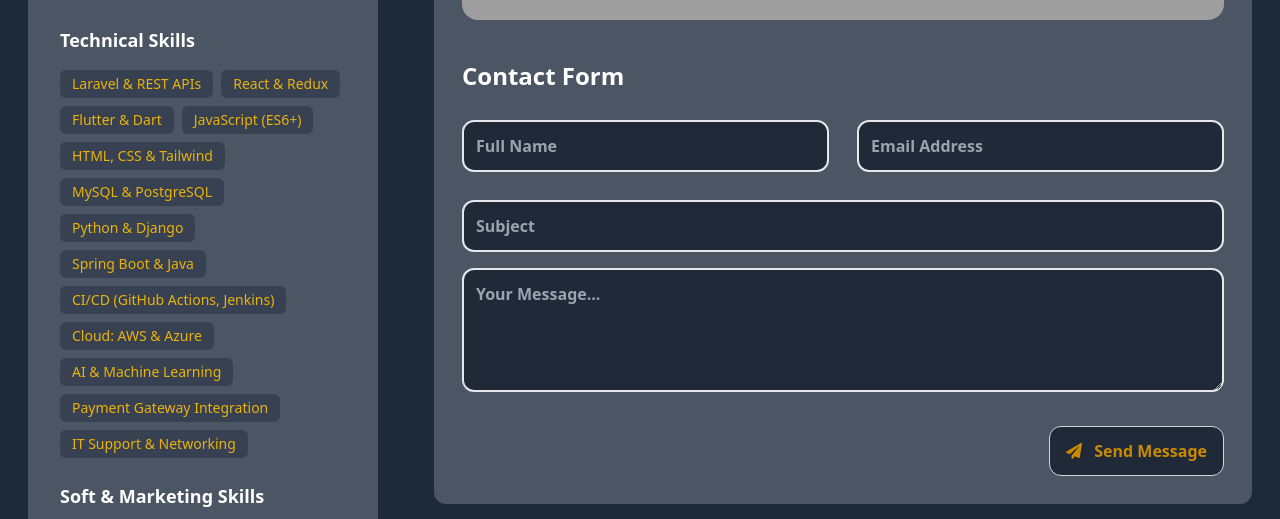
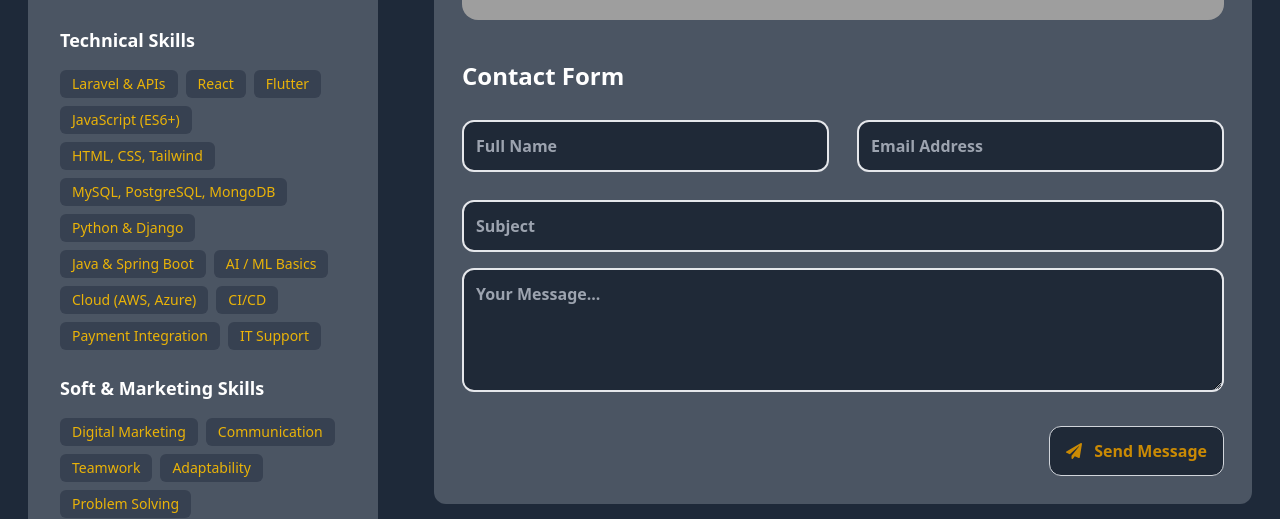
Before and after one commit to athumaniMfaume/athumani-portfolio, a React (Vite) app: page /contact in a window 1280 px wide. Shown: the part 634-1153 px from the top of the page. Built offline with nearby package versions, Linux system fonts and the light colour scheme; grey boxes are pictures that could not be loaded.

Commit message:
add mongodb

```diff
--- a/src/components/Sidebar.jsx
+++ b/src/components/Sidebar.jsx
@@ -5,20 +5,21 @@ import { MdOutlinePhoneIphone } from 'react-icons/md'
 
 export const Sidebar = () => {
 const technicalSkills = [
-  "Laravel & REST APIs",
-  "React & Redux",
-  "Flutter & Dart",
+  "Laravel & APIs",
+  "React",
+  "Flutter",
   "JavaScript (ES6+)",
-  "HTML, CSS & Tailwind",
-  "MySQL & PostgreSQL",
+  "HTML, CSS, Tailwind",
+  "MySQL, PostgreSQL, MongoDB",
   "Python & Django",
-  "Spring Boot & Java",
-  "CI/CD (GitHub Actions, Jenkins)",
-  "Cloud: AWS & Azure",
-  "AI & Machine Learning",
-  "Payment Gateway Integration",
-  "IT Support & Networking"
+  "Java & Spring Boot",
+  "AI / ML Basics",
+  "Cloud (AWS, Azure)",
+  "CI/CD",
+  "Payment Integration",
+  "IT Support"
 ];
+
 
 
   const softSkills = [
```
